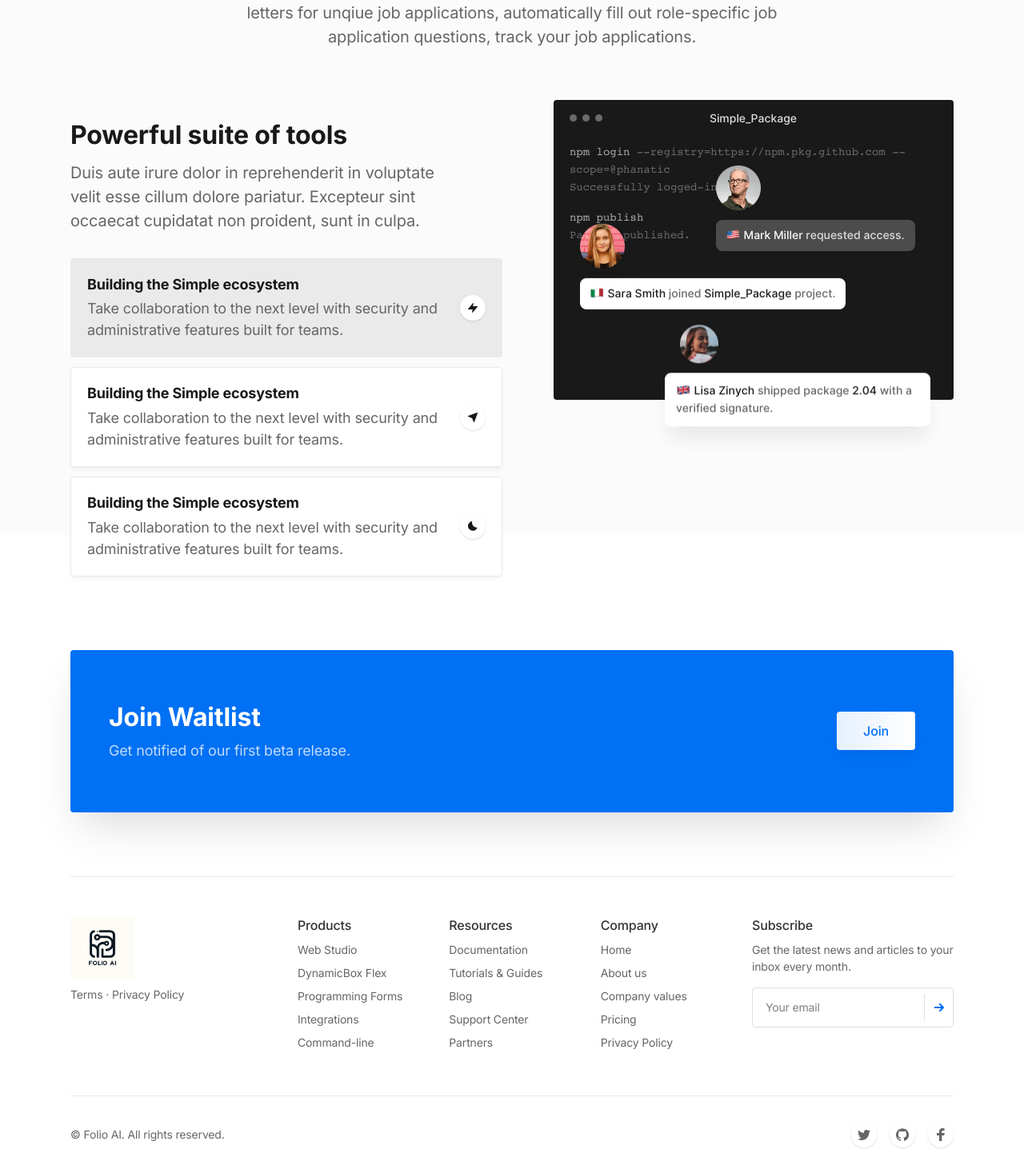
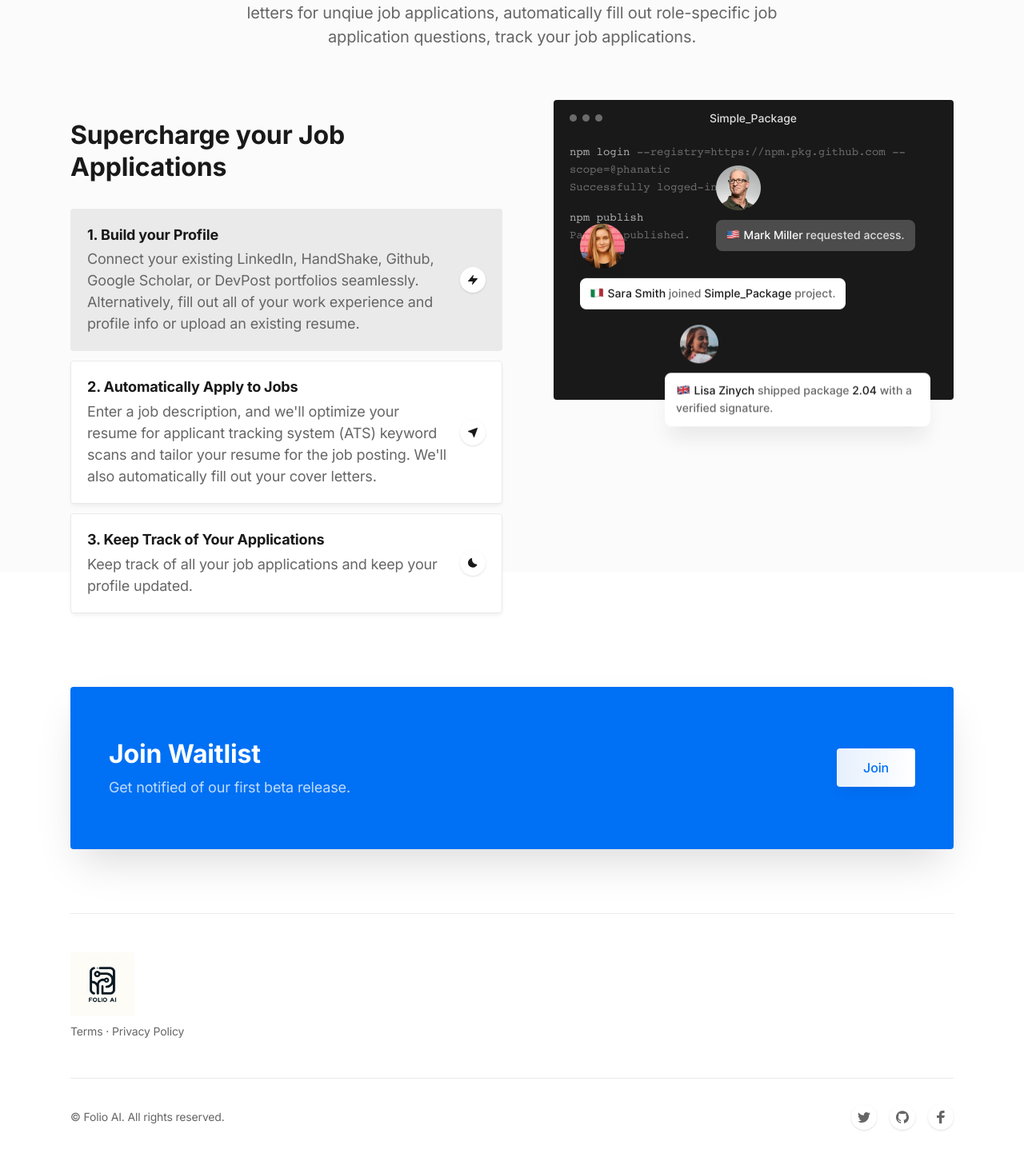
Before and after one commit to Folio-AI/folio_landing_page, a Next.js app: page / in a window 1280 px wide. Shown: the part 1106-2573 px from the top of the page at 80% size. After the commit the page ends 2551 px from the top, so only its background shows below. Built offline with nearby package versions, Linux system fonts and the light colour scheme.

Commit message:
Content updates

```diff
--- a/components/features-home.tsx
+++ b/components/features-home.tsx
@@ -54,8 +54,8 @@ export default function FeaturesHome() {
             {/* Content */}
             <div className="max-w-xl md:max-w-none md:w-full mx-auto md:col-span-7 lg:col-span-6 md:mt-6" data-aos="fade-right">
               <div className="md:pr-4 lg:pr-12 xl:pr-16 mb-8">
-                <h3 className="h3 mb-3">Powerful suite of tools</h3>
-                <p className="text-xl text-gray-600">Duis aute irure dolor in reprehenderit in voluptate velit esse cillum dolore pariatur. Excepteur sint occaecat cupidatat non proident, sunt in culpa.</p>
+                <h3 className="h3 mb-3">Supercharge your Job Applications</h3>
+                <p className="text-xl text-gray-600"></p>
               </div>
               {/* Tabs buttons */}
               <div className="mb-8 md:mb-0">
@@ -64,8 +64,10 @@ export default function FeaturesHome() {
                   onClick={(e) => { e.preventDefault(); setTab(1); }}
                 >
                   <div>
-                    <div className="font-bold leading-snug tracking-tight mb-1">Building the Simple ecosystem</div>
-                    <div className="text-gray-600">Take collaboration to the next level with security and administrative features built for teams.</div>
+                    <div className="font-bold leading-snug tracking-tight mb-1">1. Build your Profile</div>
+                    <div className="text-gray-600">
+                      Connect your existing LinkedIn, HandShake, Github, Google Scholar, or DevPost portfolios seamlessly. Alternatively, fill out all of your work experience and profile info or upload an existing resume.
+                    </div>
                   </div>
                   <div className="flex justify-center items-center w-8 h-8 bg-white rounded-full shadow shrink-0 ml-3">
                     <svg className="w-3 h-3 fill-current" viewBox="0 0 12 12" xmlns="http://www.w3.org/2000/svg">
@@ -78,8 +80,10 @@ export default function FeaturesHome() {
                   onClick={(e) => { e.preventDefault(); setTab(2); }}
                 >
                   <div>
-                    <div className="font-bold leading-snug tracking-tight mb-1">Building the Simple ecosystem</div>
-                    <div className="text-gray-600">Take collaboration to the next level with security and administrative features built for teams.</div>
+                    <div className="font-bold leading-snug tracking-tight mb-1">2. Automatically Apply to Jobs</div>
+                    <div className="text-gray-600">
+                      Enter a job description, and we'll optimize your resume for applicant tracking system (ATS) keyword scans and tailor your resume for the job posting. We'll also automatically fill out your cover letters.
+                    </div>
                   </div>
                   <div className="flex justify-center items-center w-8 h-8 bg-white rounded-full shadow shrink-0 ml-3">
                     <svg className="w-3 h-3 fill-current" viewBox="0 0 12 12" xmlns="http://www.w3.org/2000/svg">
@@ -92,8 +96,8 @@ export default function FeaturesHome() {
                   onClick={(e) => { e.preventDefault(); setTab(3); }}
                 >
                   <div>
-                    <div className="font-bold leading-snug tracking-tight mb-1">Building the Simple ecosystem</div>
-                    <div className="text-gray-600">Take collaboration to the next level with security and administrative features built for teams.</div>
+                    <div className="font-bold leading-snug tracking-tight mb-1">3. Keep Track of Your Applications</div>
+                    <div className="text-gray-600">Keep track of all your job applications and keep your profile updated.</div>
                   </div>
                   <div className="flex justify-center items-center w-8 h-8 bg-white rounded-full shadow shrink-0 ml-3">
                     <svg className="w-3 h-3 fill-current" viewBox="0 0 12 12" xmlns="http://www.w3.org/2000/svg">
--- a/components/ui/footer.tsx
+++ b/components/ui/footer.tsx
@@ -18,8 +18,8 @@ export default function Footer() {
             </div>
           </div>
 
-          {/* 2nd block */}
-          <div className="sm:col-span-6 md:col-span-3 lg:col-span-2">
+
+          {/* <div className="sm:col-span-6 md:col-span-3 lg:col-span-2">
             <h6 className="text-gray-800 font-medium mb-2">Products</h6>
             <ul className="text-sm">
               <li className="mb-2">
@@ -38,10 +38,10 @@ export default function Footer() {
                 <a href="#0" className="text-gray-600 hover:text-gray-900 transition duration-150 ease-in-out">Command-line</a>
               </li>
             </ul>
-          </div>
+          </div> */}
 
-          {/* 3rd block */}
-          <div className="sm:col-span-6 md:col-span-3 lg:col-span-2">
+
+          {/* <div className="sm:col-span-6 md:col-span-3 lg:col-span-2">
             <h6 className="text-gray-800 font-medium mb-2">Resources</h6>
             <ul className="text-sm">
               <li className="mb-2">
@@ -60,10 +60,10 @@ export default function Footer() {
                 <a href="#0" className="text-gray-600 hover:text-gray-900 transition duration-150 ease-in-out">Partners</a>
               </li>
             </ul>
-          </div>
+          </div> */}
 
-          {/* 4th block */}
-          <div className="sm:col-span-6 md:col-span-3 lg:col-span-2">
+
+          {/* <div className="sm:col-span-6 md:col-span-3 lg:col-span-2">
             <h6 className="text-gray-800 font-medium mb-2">Company</h6>
             <ul className="text-sm">
               <li className="mb-2">
@@ -82,10 +82,10 @@ export default function Footer() {
                 <a href="#0" className="text-gray-600 hover:text-gray-900 transition duration-150 ease-in-out">Privacy Policy</a>
               </li>
             </ul>
-          </div>
+          </div> */}
 
-          {/* 5th block */}
-          <div className="sm:col-span-6 md:col-span-3 lg:col-span-3">
+
+          {/* <div className="sm:col-span-6 md:col-span-3 lg:col-span-3">
             <h6 className="text-gray-800 font-medium mb-2">Subscribe</h6>
             <p className="text-sm text-gray-600 mb-4">Get the latest news and articles to your inbox every month.</p>
             <form>
@@ -100,20 +100,20 @@ export default function Footer() {
                         <path d="M11.707 5.293L7 .586 5.586 2l3 3H0v2h8.586l-3 3L7 11.414l4.707-4.707a1 1 0 000-1.414z" fillRule="nonzero" />
                       </svg>
                     </button>
-                  </div>
+                  </div> */}
                   {/* Success message */}
                   {/* <p className="mt-2 text-green-600 text-sm">Thanks for subscribing!</p> */}
-                </div>
+                {/* </div>
               </div>
             </form>
-          </div>
+          </div> */}
 
         </div>
 
-        {/* Bottom area */}
+
         <div className="md:flex md:items-center md:justify-between py-4 md:py-8 border-t border-gray-200">
 
-          {/* Social as */}
+
           <ul className="flex mb-4 md:order-1 md:ml-4 md:mb-0">
             <li>
               <a href="#0" className="flex justify-center items-center text-gray-600 hover:text-gray-900 bg-white hover:bg-white-100 rounded-full shadow transition duration-150 ease-in-out" aria-label="Twitter">
```
